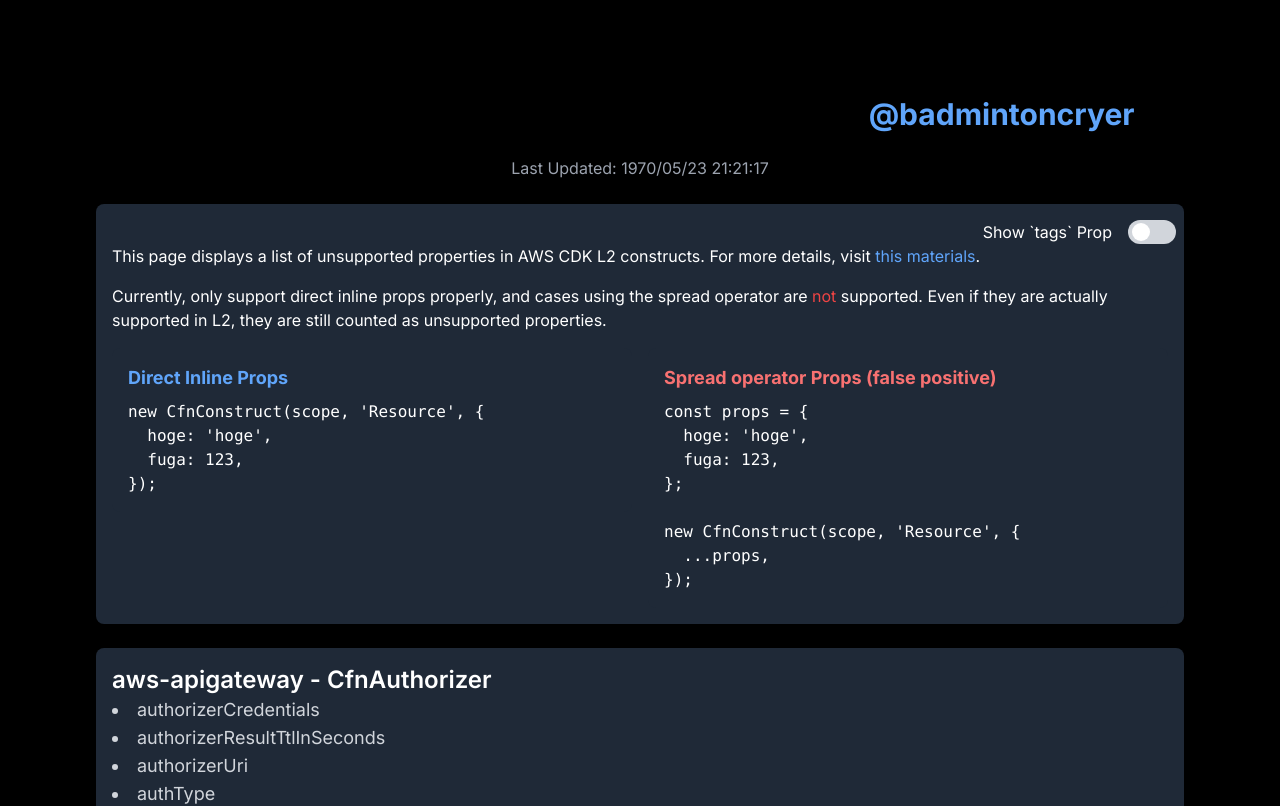
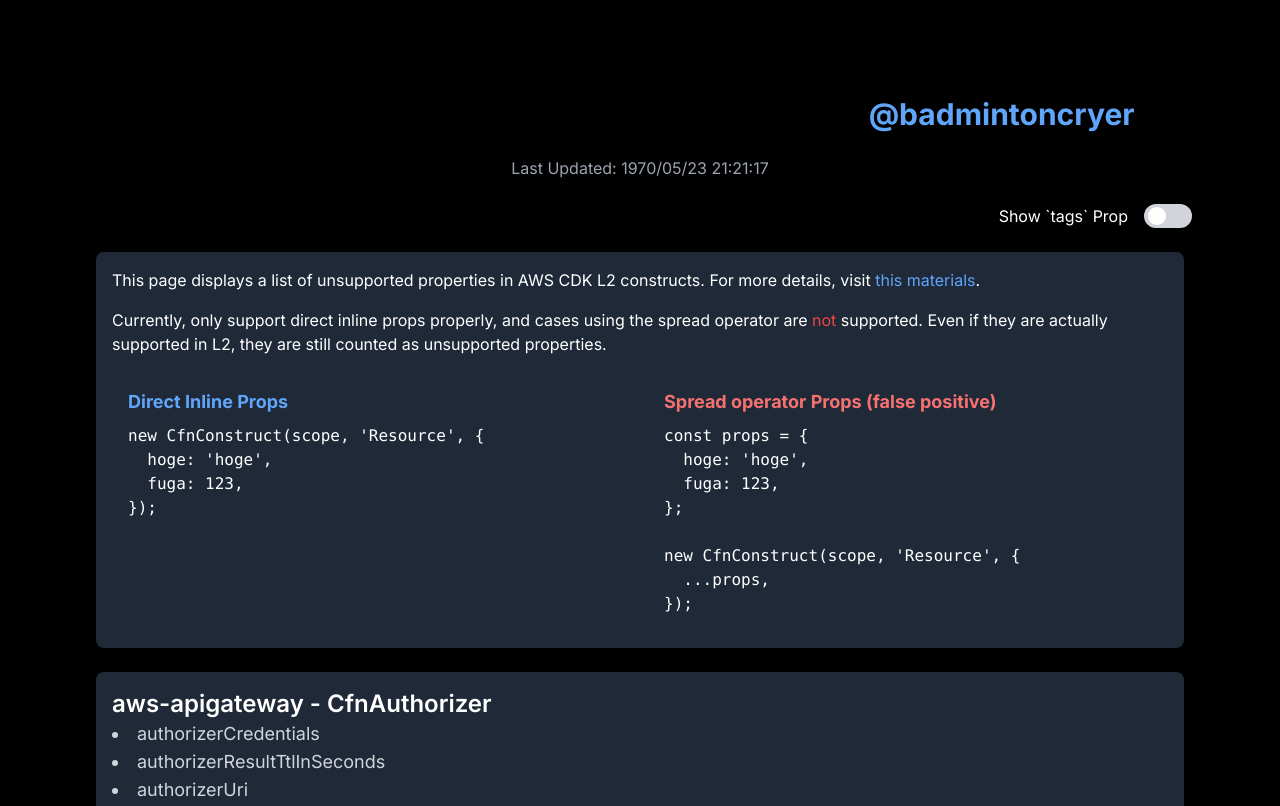
Before and after one commit to badmintoncryer/cdk-unsupported-property-app, a Next.js app in the folder frontend/: page / in a window 1280 px wide. Shown: the top 806 px of the page. Built offline with nearby package versions, Linux system fonts and the light colour scheme.

Commit message:
style: move toggle switch

```diff
--- a/frontend/app/page.tsx
+++ b/frontend/app/page.tsx
@@ -52,9 +52,7 @@
       <p className="text-sm sm:text-base text-center text-gray-400 mb-6">
         Last Updated: {formattedBuildTime}
       </p>
-			<div className="container mx-auto">
-				<div className="text-white p-4 rounded-lg shadow mb-6 bg-gray-800">
-					<div className="flex items-center justify-end">
+      <div className="flex items-center justify-end mb-6">
 						<label
 							htmlFor="toggle"
 							className="text-white text-sm sm:text-base mr-4"
@@ -76,7 +74,8 @@
 							/>
 						</div>
 					</div>
-
+			<div className="container mx-auto">
+				<div className="text-white p-4 rounded-lg shadow mb-6 bg-gray-800">
 					<p className="text-sm sm:text-base mb-4">
 						This page displays a list of unsupported properties in AWS CDK L2
 						constructs. For more details, visit{" "}
```
